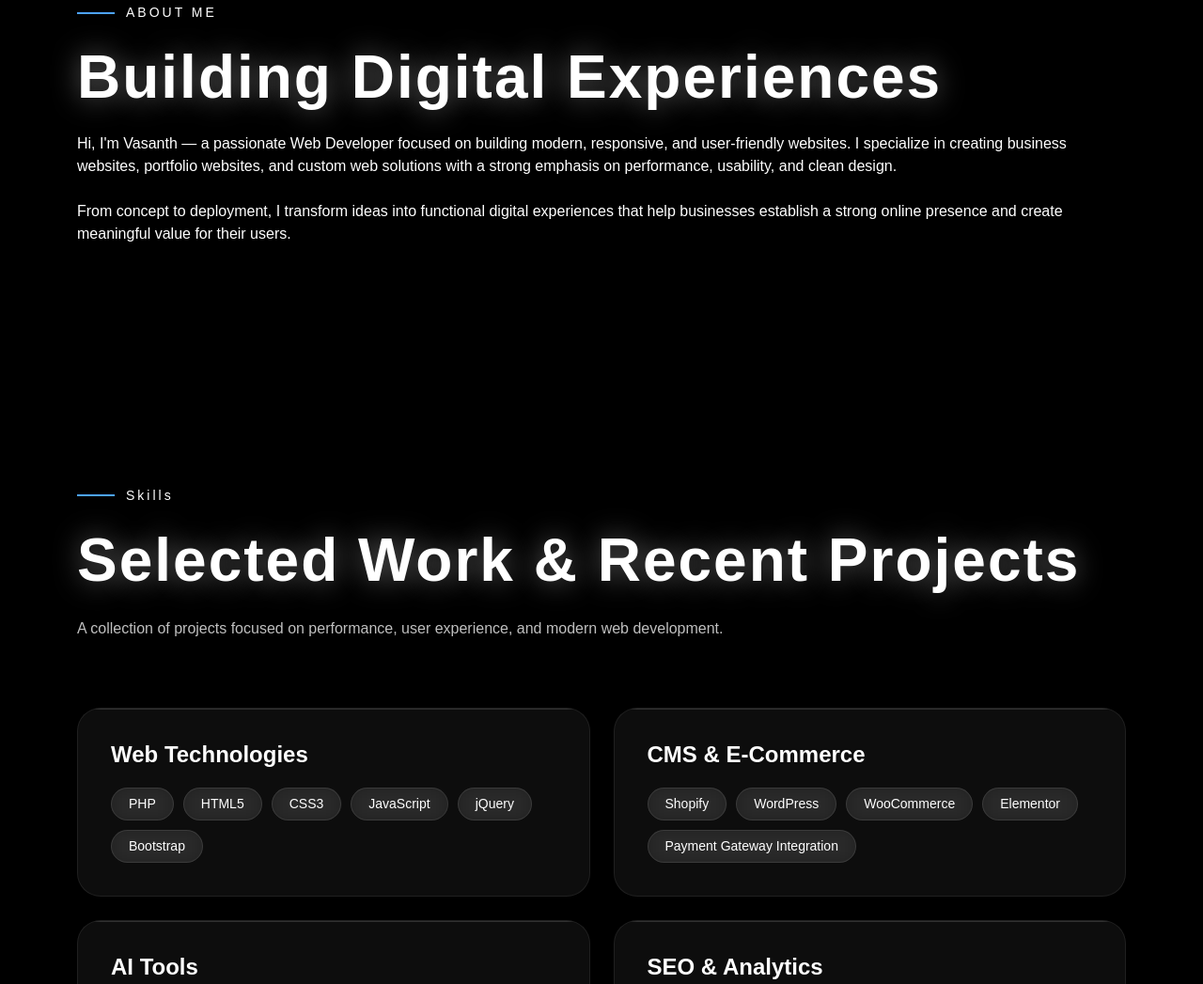
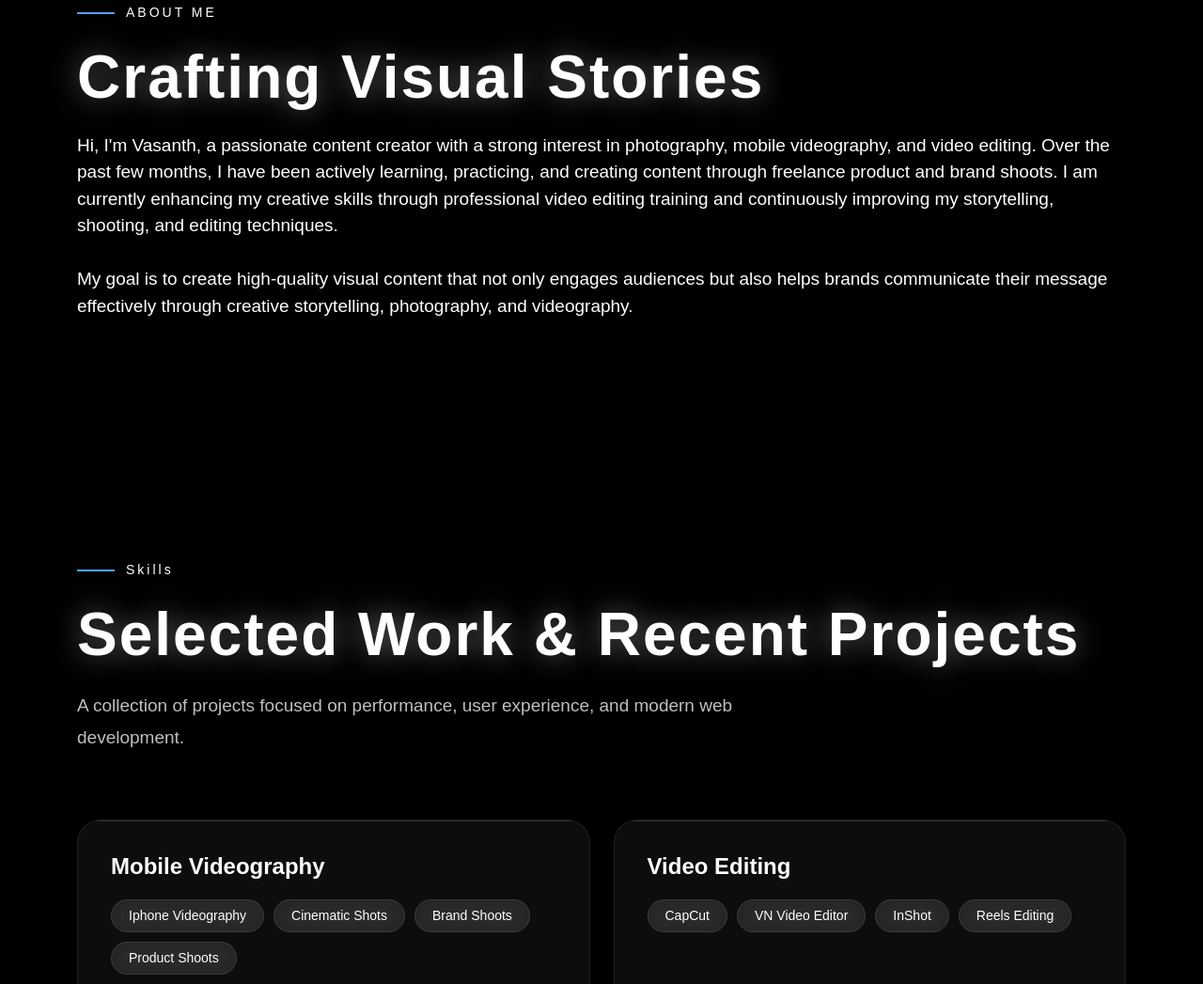
Before and after one commit to vasanthfeb/vasanth, a plain HTML site: page index.html in a window 1280 px wide. Shown: the part 917-1964 px from the top of the page at 94% size. Drawn offline with nearby package versions, Linux system fonts and the light colour scheme.

Commit message:
video portfolit

```diff
--- a/index.html
+++ b/index.html
@@ -17,7 +17,7 @@
 <section class="section" data-blur="0">
     <div class="container text-center">
         <h1>VASANTH</h1>
-        <p>Full Stack Web Developer</p>
+        <p>Capturing Stories Through Visual Creativity</p>
     </div>
 </section>
 
@@ -31,16 +31,18 @@
         </div>
 
         <h2 class="projects-title">
-            Building Digital Experiences
+            Crafting Visual Stories
         </h2>
 
 
 
 
     <p>
-        Hi, I'm Vasanth — a passionate Web Developer focused on building modern, responsive, and user-friendly websites. I specialize in creating business websites, portfolio websites, and custom web solutions with a strong emphasis on performance, usability, and clean design.
+        Hi, I'm Vasanth, a passionate content creator with a strong interest in photography, mobile videography, and video editing.
+
+Over the past few months, I have been actively learning, practicing, and creating content through freelance product and brand shoots. I am currently enhancing my creative skills through professional video editing training and continuously improving my storytelling, shooting, and editing techniques.
 <br><br>
-From concept to deployment, I transform ideas into functional digital experiences that help businesses establish a strong online presence and create meaningful value for their users.
+My goal is to create high-quality visual content that not only engages audiences but also helps brands communicate their message effectively through creative storytelling, photography, and videography.
     </p>
 
 </div>
@@ -65,30 +67,29 @@ From concept to deployment, I transform ideas into functional digital experience
         <div class="skills-grid">
 
     <div class="skill-card">
-        <h3>Web Technologies</h3>
+        <h3>Mobile Videography</h3>
         <div class="tech-stack">
 
-    <span>PHP</span>
-    <span>HTML5</span>
-    <span>CSS3</span>
-    <span>JavaScript</span>
-    <span>jQuery</span>
-    <span>Bootstrap</span>
+    <span>Iphone Videography</span>
+    <span>Cinematic Shots</span>
+    <span>Brand Shoots</span>
+    <span>Product Shoots</span>
+
 
 </div>
     </div>
 
     <div class="skill-card">
-        <h3>CMS & E-Commerce</h3>
+        <h3>Video Editing</h3>
 
 
          <div class="tech-stack">
 
-    <span>Shopify</span>
-    <span>WordPress</span>
-    <span>WooCommerce</span>
-    <span>Elementor</span>
-    <span>Payment Gateway Integration</span>
+    <span>CapCut</span>
+    <span>VN Video Editor</span>
+    <span>InShot</span>
+    <span>Reels Editing</span>
+    <!-- <span>Payment Gateway Integration</span> -->
 
 
 </div>
--- a/style.css
+++ b/style.css
@@ -428,7 +428,9 @@ letter-spacing:2px;
     }
 
 }
-
+p{
+    font-size:19px;
+}
 .contact-section{
     padding:120px 0;
     /* text-align:center; */
```
